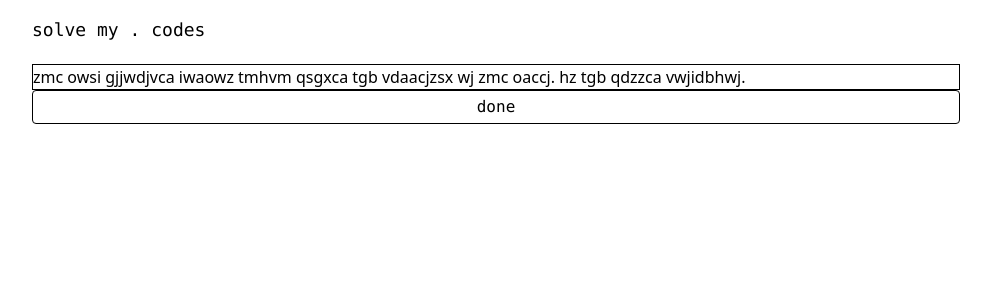
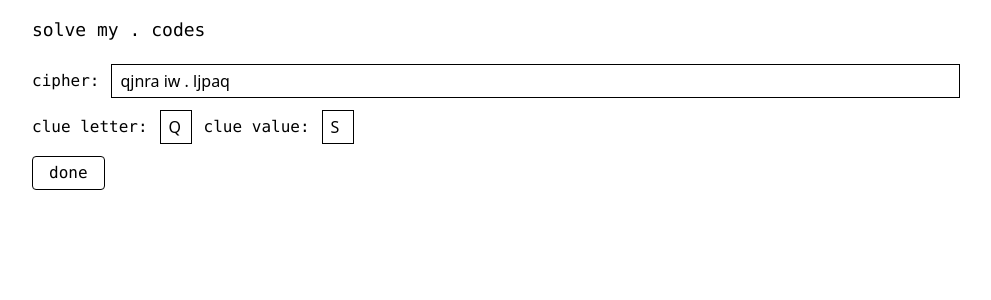
Before and after one commit to jamiehale/solvemy.codes, a React (Vite) app: page / in a window 1280 px wide. Shown: the top 300 px of the page, without its empty margins (144-1135 px from the left). Built offline with nearby package versions, Linux system fonts and the light colour scheme.

Commit message:
Transfer to cloak for troubleshooting

```diff
--- a/src/components/App.tsx
+++ b/src/components/App.tsx
@@ -5,41 +5,24 @@ import { Button } from './Button';
 import type { Puzzle } from '../types';
 import { GameSetup } from './GameSetup';
 import { IfElse } from './IfElse';
-
-// const thePuzzle: Puzzle = {
-//   cipher: `hmb jvibeu lvguhxyu wbu yp xu yutbuyvgp bdvaghyvu levj hmb fgyaa wbup vl vai cmyqm ubbibi hv zb ebwbxhbian iywwbi yuhv yuo. lvguhxyu wbup mxdb hmbye vcu ebpbedvyep xui ibwbui gwvu texdyhn xui hmb uxhgexa lavc vl ayfgyi hv ceyhb. uyzp xeb jxib vl phxyuabpp phbba ve tvai xui ebwbxhbi gpb qxu cbxe hmb uyz hv hmb gpbe'p mxuiceyhyut, jxoyut yh wbepvuxaysbi.`,
-//   clues: {}
-// }
+import { useLocalStorage } from '../hooks/local-storage';
 
 const thePuzzle: Puzzle = {
-  cipher: `zmc owsi gjjwdjvca iwaowz tmhvm qsgxca tgb vdaacjzsx wj zmc oaccj. hz tgb qdzzca vwjidbhwj.`,
+  cipher: `qjnra iw . ljpaq`,
   clues: {
-    m: 'h'
+    q: 's',
   }
 }
-
-// const thePuzzle: Puzzle = {
-//   cipher: `qjnra iw ljpaq`,
-//   clues: {
-//     l: 'c',
-//     p: 'd',
-//     a: 'e',
-//     n: 'l',
-//     i: 'm',
-//     j: 'o',
-//     q: 's',
-//     r: 'v',
-//     w: 'y'
-//   }
-// }
 
 
 export const App = () => {
   const [editing, setEditing] = useState(true);
-  const [puzzle, setPuzzle] = useState(thePuzzle);
+  const [storedPuzzle, setStoredPuzzle] = useLocalStorage('puzzle', thePuzzle);
+
+  console.log({ storedPuzzle })
 
   const handleSetPuzzle = (newPuzzle: Puzzle) => {
-    setPuzzle(newPuzzle);
+    setStoredPuzzle(newPuzzle);
     setEditing(false);
   }
 
@@ -48,10 +31,10 @@ export const App = () => {
       <Stack className='p-4 gap-5'>
         <h1 className='font-mono text-lg'>solve my . codes</h1>
         <IfElse condition={editing} renderIf={() => (
-          <GameSetup initialPuzzle={thePuzzle} onSet={handleSetPuzzle} />
+          <GameSetup initialPuzzle={storedPuzzle} onSet={handleSetPuzzle} />
         )} renderElse={() => (
-          <Stack>
-            <Game puzzle={puzzle} />
+          <Stack className='gap-4'>
+            <Game puzzle={storedPuzzle} />
             <Stack horizontal>
               <Button
                 onClick={() => {
--- a/src/components/Button.tsx
+++ b/src/components/Button.tsx
@@ -1,10 +1,11 @@
 import type { PropsWithChildren } from "react";
 
 interface ButtonProps {
-  onClick: (event: React.MouseEvent<HTMLButtonElement>) => void;
+  type?: HTMLButtonElement["type"];
+  onClick?: (event: React.MouseEvent<HTMLButtonElement>) => void;
   color?: "primary" | "secondary";
 }
 
-export const Button = ({ onClick, children }: PropsWithChildren<ButtonProps>) => (
-  <button className="px-3 py-1 border-1 rounded-sm hover:bg-red-200 cursor-pointer lowercase font-mono" onClick={onClick}>{children}</button>
+export const Button = ({ type, onClick, children }: PropsWithChildren<ButtonProps>) => (
+  <button type={type ?? 'button'} className="px-4 py-1 border-1 rounded-sm hover:bg-red-200 cursor-pointer lowercase font-mono" onClick={onClick}>{children}</button>
 )
--- a/src/components/Game.tsx
+++ b/src/components/Game.tsx
@@ -10,7 +10,7 @@ interface GameProps {
 }
 
 export const Game = ({ puzzle }: GameProps) => {
-  const { puzzleKey, reset, set, clear } = usePuzzleKey(puzzle.clues);
+  const { puzzleKey, duplicateKeys, reset, set, clear } = usePuzzleKey(puzzle.clues);
   const { settingLetter } = useGameInput(set, clear);
 
   const handleReset = useCallback(() => {
@@ -18,12 +18,12 @@ export const Game = ({ puzzle }: GameProps) => {
   }, [reset, puzzle.clues]);
 
   return (
-    <div className="flex md:flex-row flex-col gap-3 justify-between">
+    <div className="flex md:flex-row flex-col gap-3 justify-between border-1">
       <div className="flex border-0 md:border-r-1 md:border-black">
         <Board puzzle={puzzle.cipher} puzzleKey={puzzleKey} />
       </div>
-      <div className="flex grow min-w-[260px] border-1 border-red-500">
-        <PuzzleKey puzzleKey={puzzleKey} settingLetter={settingLetter} onReset={handleReset} />
+      <div className="flex border-1">
+        <PuzzleKey puzzleKey={puzzleKey} duplicates={duplicateKeys} settingLetter={settingLetter} onReset={handleReset} />
       </div>
     </div>
   );
--- a/src/components/GameSetup.tsx
+++ b/src/components/GameSetup.tsx
@@ -1,4 +1,4 @@
-import { useState } from "react";
+import { useMemo, useState } from "react";
 import type { Puzzle } from "../types";
 import { Stack } from "./Stack";
 import { Button } from "./Button";
@@ -8,43 +8,92 @@ interface GameSetupProps {
   onSet: (puzzle: Puzzle) => void;
 }
 
+const useInitialClue = (clues: Puzzle["clues"]): { initialClueLetter: string, initialClueValue: string } => {
+  const initialClueLetter = useMemo(() => Object.keys(clues)[0] ?? '', [clues]);
+  return { initialClueLetter: initialClueLetter, initialClueValue: initialClueLetter === '' ? '' : clues[initialClueLetter] ?? '' }
+}
+
 export const GameSetup = ({ initialPuzzle, onSet }: GameSetupProps) => {
   const [cipher, setCipher] = useState(initialPuzzle.cipher);
-  const [clues, setClues] = useState(initialPuzzle.clues);
+  const { initialClueLetter, initialClueValue } = useInitialClue(initialPuzzle.clues);
+  const [clueLetter, setClueLetter] = useState<string>(initialClueLetter);
+  const [clueValue, setClueValue] = useState<string>(initialClueValue);
 
   const handleSetCipher = (e: React.ChangeEvent<HTMLInputElement, HTMLInputElement>) => {
     setCipher(e.target.value);
   }
 
+  const handleSubmit = (e: React.SubmitEvent<HTMLFormElement>) => {
+    e.preventDefault();
+    const clues: Puzzle["clues"] = {};
+    if (clueLetter !== '' && clueValue !== '') {
+      clues[clueLetter] = clueValue;
+    }
+    onSet({ cipher, clues });
+  }
+
+  const handleKeyDown = (event: React.KeyboardEvent<HTMLInputElement>) => {
+    if (['Backspace', 'Delete', 'Tab', 'Escape', 'Enter', 'ArrowLeft', 'ArrowRight'].includes(event.key)) {
+      return;
+    }
+    if (!/^[A-Za-z]$/.test(event.key)) {
+      event.preventDefault();
+    }
+  };
+
+  const handleFocus = (e: React.FocusEvent<HTMLInputElement>) => {
+    e.target.select();
+  }
+
   return (
-    <Stack>
+    <form onSubmit={handleSubmit}>
+      <Stack className="gap-3">
+        <Stack horizontal className="gap-3 items-center">
+          <label htmlFor="cipher" className="font-mono lowercase">Cipher:</label>
+          <div className="flex grow">
             <input
-        className='border-1'
+              id="cipher"
+              className='border-1 py-1 px-2 w-[100%]'
               value={cipher}
+              onFocus={handleFocus}
               onChange={handleSetCipher}
             />
-      {/* <input
-        className='border-1'
+          </div>
+        </Stack>
+        <Stack horizontal className="gap-3 items-center">
+          <label htmlFor="clueLetter" className="font-mono lowercase">Clue Letter:</label>
+          <input
+            id="clueLetter"
+            type="text"
+            className='border-1 py-1 px-2 uppercase w-8'
+            maxLength={1}
             value={clueLetter}
+            onFocus={handleFocus}
+            onKeyDown={handleKeyDown}
             onChange={(e) => {
               setClueLetter(e.target.value);
             }}
           />
+          <label htmlFor="clueValue" className="font-mono lowercase">Clue Value:</label>
           <input
-        className='border-1'
+            id="clueValue"
+            type="text"
+            className='border-1 py-1 px-2 uppercase w-8'
+            maxLength={1}
             value={clueValue}
+            onFocus={handleFocus}
+            onKeyDown={handleKeyDown}
             onChange={(e) => {
               setClueValue(e.target.value);
             }}
-      /> */}
-      <Button
-        onClick={() => {
-          onSet({ cipher, clues });
-        }}
-      >
+          />
+        </Stack>
+        <Stack horizontal>
+          <Button type="submit">
             Done
           </Button>
         </Stack>
-
+      </Stack>
+    </form>
   )
 }
--- a/src/components/PuzzleKey.tsx
+++ b/src/components/PuzzleKey.tsx
@@ -5,18 +5,23 @@ import { Stack } from "./Stack";
 
 interface PuzzleKeyProps {
   puzzleKey: Record<string, string>;
+  duplicates: Set<string>,
   settingLetter: string | null;
   onReset: () => void;
 }
 
-export const PuzzleKey = ({ puzzleKey, settingLetter, onReset }: PuzzleKeyProps) => (
-  <Stack>
+export const PuzzleKey = ({ puzzleKey, duplicates, settingLetter, onReset }: PuzzleKeyProps) => (
+  <Stack className="border-1 border-red-500">
     <Stack className="flex-wrap max-h-[260px] gap-y-1 gap-x-1 items-center">
       {letters.split('').map(l => (
-        <Stack horizontal className={`border-2 ${settingLetter === l ? 'border-red-400' : 'border-transparent'} ${puzzleKey[l] && 'bg-gray-200'}`}>
+        <Stack horizontal className={`border-2 ${settingLetter === l ? 'border-red-400' : 'border-transparent'} ${puzzleKey[l] && 'bg-gray-200'} ${duplicates.has(l) && 'bg-red-200'}`}>
           <Letter>{l}</Letter>
           =
-          <Letter>{puzzleKey[l]}</Letter>
+          {settingLetter === l ? (
+            <Letter>?</Letter>
+          ) : (
+            <Letter>{puzzleKey[l]}</Letter>
+          )}
         </Stack>
       ))}
 
--- a/src/hooks/game-input.ts
+++ b/src/hooks/game-input.ts
@@ -20,7 +20,7 @@ const useGameInput = (set: SetPuzzleKeyFn, clear: ClearPuzzleKeyFn) => {
         if (isLetter(event.key)) {
           set(settingLetter, event.key);
           setSettingLetter(null);
-        } else if (event.key === " ") {
+        } else if (event.key === " " || event.key === 'Escape') {
           clear(settingLetter);
           setSettingLetter(null);
           event.preventDefault();
--- /dev/null
+++ b/src/hooks/local-storage.ts
@@ -0,0 +1,21 @@
+import { useState } from 'react';
+
+export const useLocalStorage = <T>(key: string, initialValue: T): [T, (t: T) => void] => {
+  const [storedValue, setStoredValue] = useState<T>(() => {
+    try {
+      const item = window.localStorage.getItem(key);
+      return item ? JSON.parse(item) as T : initialValue;
+    } catch (e) {
+      return initialValue;
+    }
+  });
+
+  const setValue = (value: T) => {
+    try {
+      setStoredValue(value);
+      window.localStorage.setItem(key, JSON.stringify(value));
+    } catch (e) { }
+  };
+
+  return [storedValue, setValue];
+};
--- a/src/hooks/puzzle-key.ts
+++ b/src/hooks/puzzle-key.ts
@@ -1,4 +1,5 @@
-import { useState, useCallback } from 'react';
+import { useState, useCallback, useEffect, useMemo } from 'react';
+import { letters } from '../letters';
 
 export interface PuzzleKeyHook {
   puzzleKey: Record<string, string>;
@@ -12,6 +13,20 @@ export type ClearPuzzleKeyFn = PuzzleKeyHook["clear"];
 
 export const usePuzzleKey = (initialClues: Record<string, string> = {}) => {
   const [puzzleKey, setPuzzleKey] = useState<Record<string, string>>(initialClues);
+
+  const duplicateKeys = useMemo(() => {
+    const keys: Record<string, string[]> = letters.split('').reduce((acc, l) => ({ ...acc, [l]: [] }), {});
+    Object.keys(puzzleKey).forEach(from => {
+      keys[puzzleKey[from]] = [...keys[puzzleKey[from]], from];
+    });
+    const duplicates = Object.keys(keys).reduce<string[]>((acc, key) => {
+      if (keys[key].length > 1) {
+        return [...acc, ...keys[key]];
+      }
+      return acc;
+    }, []);
+    return new Set(duplicates);
+  }, [puzzleKey]);
 
   const reset = useCallback((clues: Record<string, string>) => {
     setPuzzleKey(clues);
@@ -31,6 +46,7 @@ export const usePuzzleKey = (initialClues: Record<string, string> = {}) => {
 
   return {
     puzzleKey,
+    duplicateKeys,
     reset,
     set,
     clear,
```
Lines whose indentation alone changed are shown as unchanged.
